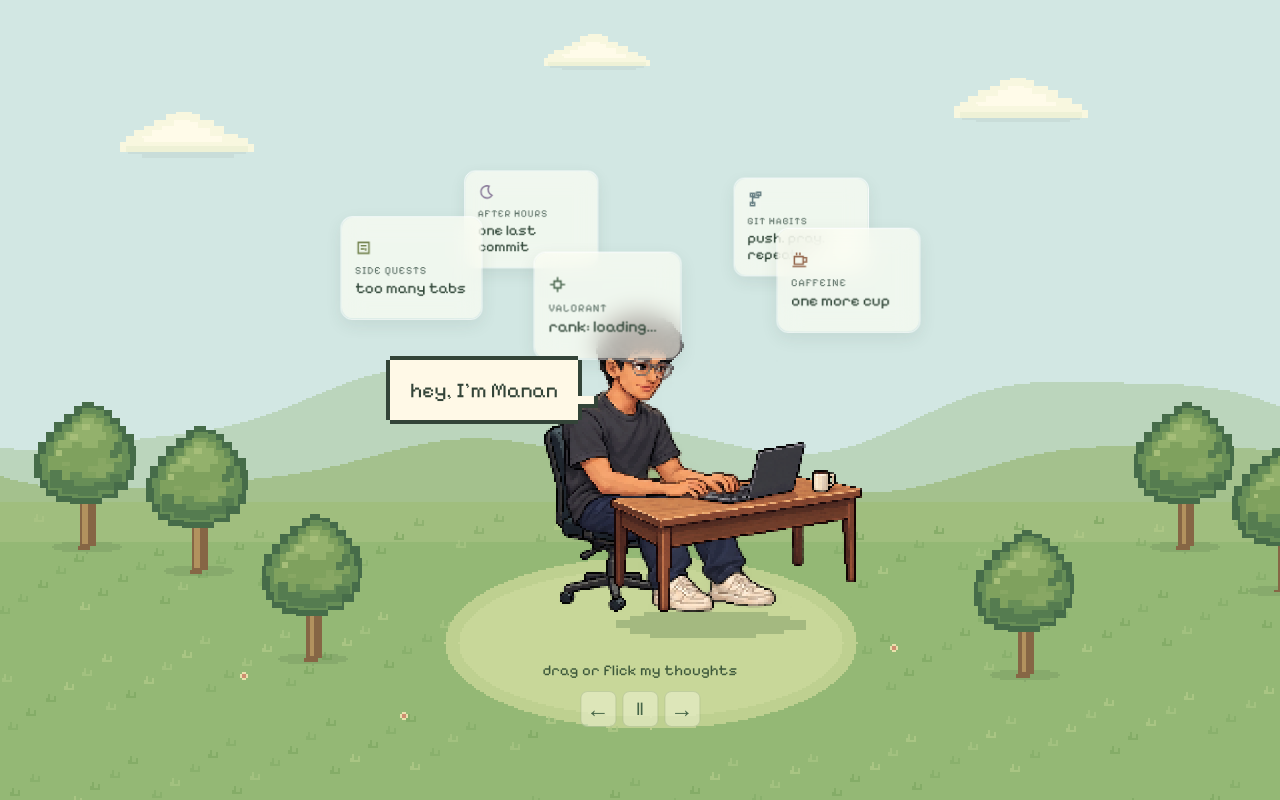
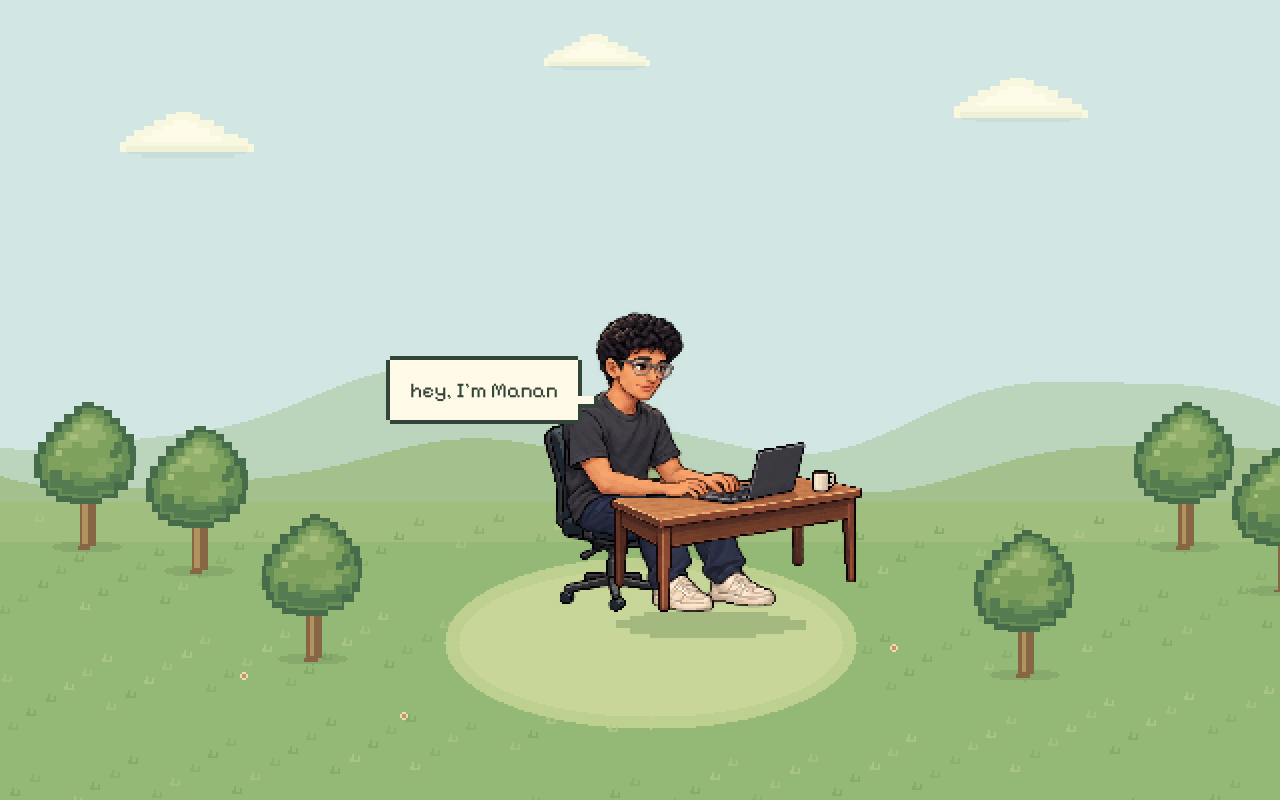
Before and after one commit to Manan1511/Portfolio, a React (Vite) app: page / in a window 1280 px wide. Built offline with nearby package versions, Linux system fonts and the light colour scheme.

Commit message:
chore: temporarily remove orbit cards from hero

```diff
--- a/src/hero/Hero.tsx
+++ b/src/hero/Hero.tsx
@@ -1,16 +1,7 @@
 import { useEffect, useRef, useState } from 'react';
-import { OrbitCrown, type OrbitCard } from '../crown/OrbitCrown';
 import { DeskScene } from '../scene/DeskScene';
 import { manan } from '../character/manan';
 import { PixelLandscape } from './PixelLandscape';
-
-const thoughts: OrbitCard[] = [
-  { id: 'valorant', label: 'VALORANT', text: 'rank: loading…' },
-  { id: 'coffee', label: 'CAFFEINE', text: 'one more cup' },
-  { id: 'git', label: 'GIT HABITS', text: 'push. pray. repeat.' },
-  { id: 'late-night', label: 'AFTER HOURS', text: 'one last commit' },
-  { id: 'side-quests', label: 'SIDE QUESTS', text: 'too many tabs' },
-];
 
 export function Hero() {
   const scene = useRef<HTMLDivElement>(null);
@@ -22,7 +13,6 @@ export function Hero() {
     return () => observer.disconnect();
   }, []);
   const scale = width < 500 ? 2 : 3;
-  const headAnchor = { x: width / 2, y: 200 + manan.anchors.head.y * scale };
   return <main className="hero" aria-label="Manan's little pixel world">
     <h1 className="sr-only">hey, I’m Manan</h1>
     <PixelLandscape />
@@ -32,7 +22,6 @@ export function Hero() {
         <path fill="#527447" opacity=".3" d="M14 2H76V4H87V6H95V11H84V13H70V15H17V13H7V10H0V6H7V4H14Z" />
       </svg>
       <DeskScene scale={scale} />
-      <OrbitCrown cards={thoughts} headAnchor={headAnchor} width={width} />
     </div>
   </main>;
 }
```
Also changed, not shown: 2 other files (tests, documents, lock files or other folders).
